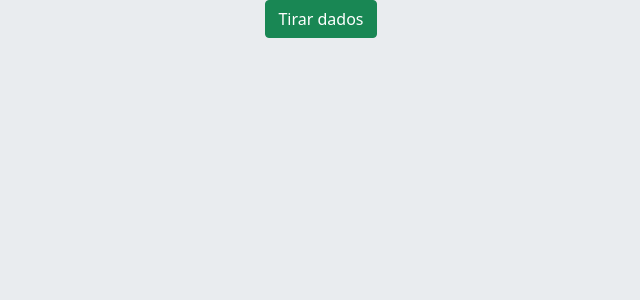
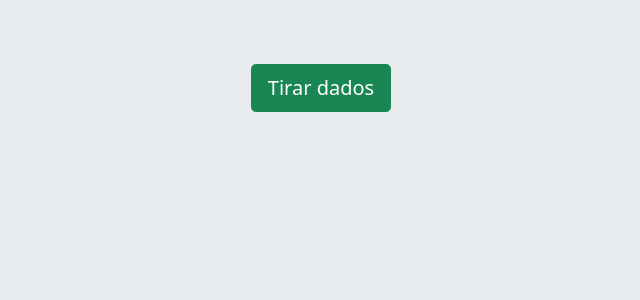
Before and after one commit to BROROZCO/Angular-Dados, an Angular app: page / in a window 1280 px wide. Shown: the top 300 px of the page, without its empty margins (319-959 px from the left). Built offline with nearby package versions, Linux system fonts and the light colour scheme.

Commit message:
Creacion de la clase b_boton en css, (para darle margen top al boton)

```diff
--- a/src/app/app.component.css
+++ b/src/app/app.component.css
@@ -0,0 +1,4 @@
+.b_boton{
+    margin-top: 5%;
+
+}
--- a/src/app/app.component.html
+++ b/src/app/app.component.html
@@ -1,3 +1,3 @@
 <div class="jumbotron text-center">
-    <button class="btn btn-success bt-lg">Tirar dados</button>
+    <button class="btn btn-success btn-lg b_boton">Tirar dados</button>
 </div>
```
